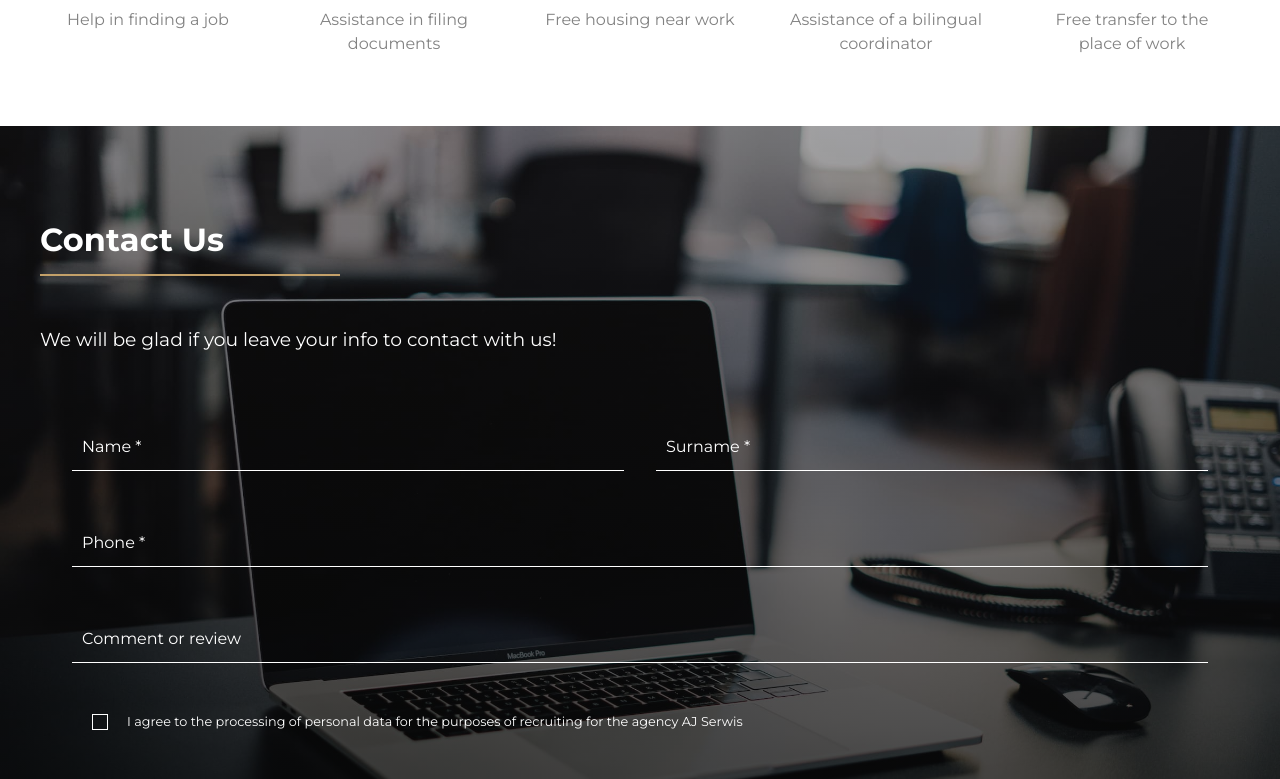
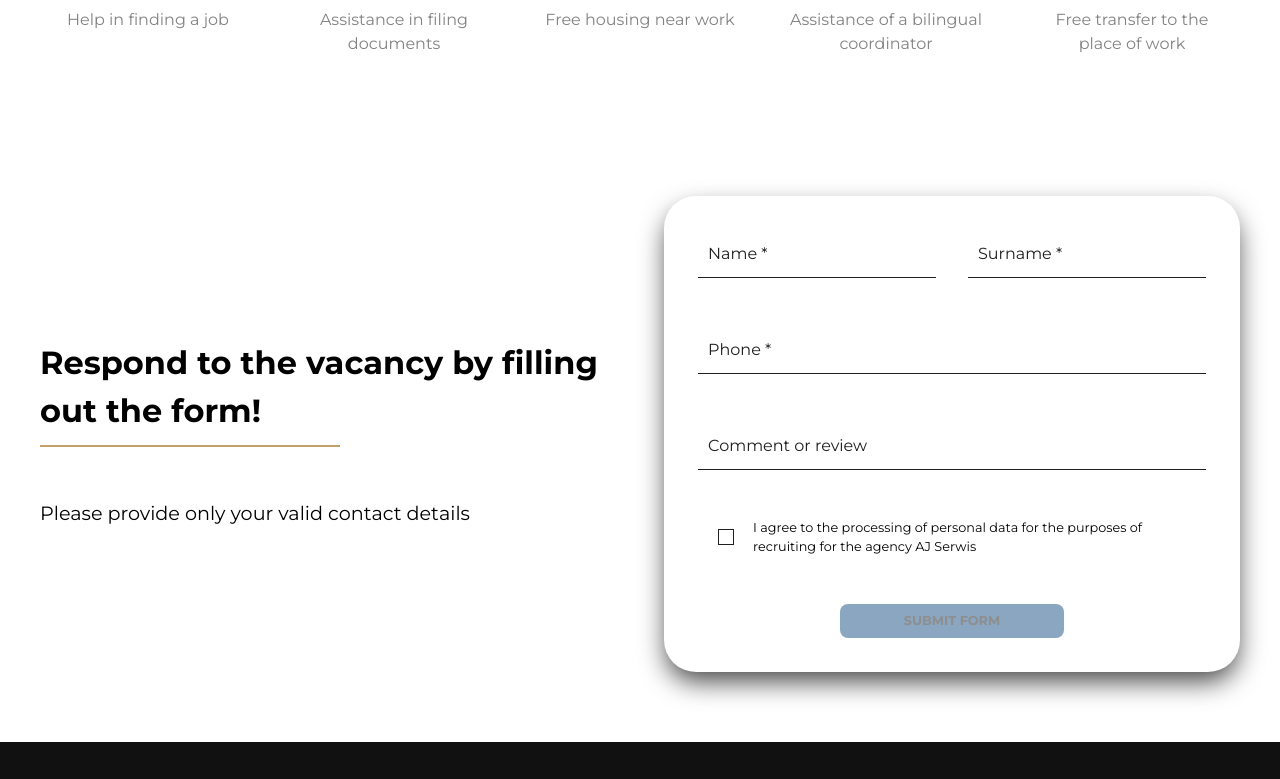
Before and after one commit to Elvira9797/GlobalWork-Service, a React (Create React App) app: page / in a window 1280 px wide. Shown: the part 2261-3040 px from the top of the page. Built offline with nearby package versions, Linux system fonts and the light colour scheme.

Commit message:
new form

```diff
--- a/src/components/App.tsx
+++ b/src/components/App.tsx
@@ -6,7 +6,6 @@ import { lazy } from 'react';
 const LazyHome = lazy(() => import('../pages/Home'));
 const LazyVacancies = lazy(() => import('../pages/Vacancies'));
 const LazyVacanciesDetails = lazy(() => import('../pages/VacanciesDetails'));
-const LazyContacts = lazy(() => import('../pages/Contacts'));
 
 export const App: React.FC = () => {
   return (
@@ -15,7 +14,6 @@ export const App: React.FC = () => {
         <Route index element={<LazyHome />} />
         <Route path="vacancies" element={<LazyVacancies />} />
         <Route path="vacancies/:id" element={<LazyVacanciesDetails />} />
-        <Route path="contacts" element={<LazyContacts />} />
       </Route>
       <Route path="*" element={<NotFound />} />
     </Routes>
--- a/src/components/ContactUs/ContactUs.styled.ts
+++ b/src/components/ContactUs/ContactUs.styled.ts
@@ -1,49 +1,37 @@
 import styled from '@emotion/styled';
-import contactUsBg from '../../img/contact-us-bg.jpg';
 
-export const Section = styled.section`
-  width: 100%;
-  padding: 90px 0;
-  background-color: ${({ theme }) => theme.colors.primaryColor};
-  background-image: linear-gradient(
-      to top,
-      rgba(6, 7, 7, 0.8),
-      rgba(34, 32, 32, 0.4)
-    ),
-    url(${contactUsBg});
-  background-position: center;
-  background-size: cover;
-  background-repeat: no-repeat;
-`;
-
-export const Container = styled.div`
-  background-image: linear-gradient(
-    to right,
-    rgba(6, 7, 7, 0.6),
-    rgba(34, 32, 32, 0.4)
-  );
-  padding: 0 1rem;
-`;
-
-export const Title = styled.h2`
-  text-align: start;
-  font-size: 2rem;
-
-  color: #fff;
-  &::after {
-    content: '';
-    display: block;
-    width: 28%;
-    margin-top: 10px;
-    margin-bottom: 20px;
-    height: 1px;
-    background-color: ${({ theme }) => theme.colors.accentColor};
+export const StyledFormSection = styled.div`
+  padding-top: ${({ theme }) => theme.section.padding.small.paddingTop};
+  padding-bottom: ${({ theme }) => theme.section.padding.small.paddingBottom};
+  @media (min-width: 1236px) {
+    padding-top: ${({ theme }) => theme.section.padding.medium.paddingTop};
+    padding-bottom: ${({ theme }) =>
+      theme.section.padding.medium.paddingBottom};
   }
 `;
 
-export const SubTitle = styled.h3`
-  color: #fff;
-  text-align: start;
-  font-weight: 400;
-  margin-bottom: 2em;
+export const StyledFormContainer = styled.div`
+  display: grid;
+  grid-template-columns: repeat(2, 1fr);
+  gap: 3rem;
+
+  @media (max-width: 900px) {
+    grid-template-columns: 1fr;
+  }
 `;
+
+export const StyledFormInfo = styled.div`
+  flex-basis: 100%;
+  display: flex;
+  justify-content: center;
+  flex-direction: column;
+  h2 {
+    text-align: start;
+    margin-bottom: 2rem;
+    font-size: 2rem;
+  }
+  p {
+    text-align: start;
+    font-size: 1.2rem;
+  }
+`;
--- a/src/components/ContactUs/ContactUs.tsx
+++ b/src/components/ContactUs/ContactUs.tsx
@@ -1,33 +1,40 @@
-import { useTranslation } from 'react-i18next';
-import Form from '../Form/Form';
 import SectionContainer from '../SectionContainer/SectionContainer';
 import SectionTitle from '../SectionTitle/SectionTitle';
-import { Section, SubTitle } from './ContactUs.styled';
-import AnimateOnView from '../AnimateOnView/AnimateOnView';
+import Form from '../Form/Form';
+import {
+  StyledFormContainer,
+  StyledFormInfo,
+  StyledFormSection,
+} from './ContactUs.styled';
+import { useTranslation } from 'react-i18next';
+import AnimateOnScroll from '../AnimateOnScroll/AnimateOnScroll';
 
-const ContactUs = () => {
+const VacancieDetailsFormSection: React.FC = () => {
   const { t } = useTranslation();
 
   return (
-    <Section>
+    <StyledFormSection>
       <SectionContainer>
-        <SectionTitle style={{ color: '#fff' }}>
-          {t('main.contactUs.title')}
-        </SectionTitle>
-        <SubTitle>{t('main.contactUs.subtitle')}</SubTitle>
-        <AnimateOnView>
+        <StyledFormContainer>
+          <StyledFormInfo>
+            <SectionTitle>{t('vacancyDetails.vacancyForm.title')}</SectionTitle>
+            <p>{t('vacancyDetails.vacancyForm.subtitle')}</p>
+          </StyledFormInfo>
+          <AnimateOnScroll>
             <Form
+              lightTheme={true}
               style={{
                 padding: '2rem',
+                border: '2px solid transparent',
+                boxShadow: '0px 12px 27px -3px rgba(0,0,0,0.74)',
                 borderRadius: '2rem',
-              // backgroundColor: '  rgba(34, 32, 32, 0.4)',
-              // backdropFilter: 'blur(10px)',
               }}
             />
-        </AnimateOnView>
+          </AnimateOnScroll>
+        </StyledFormContainer>
       </SectionContainer>
-    </Section>
+    </StyledFormSection>
   );
 };
 
-export default ContactUs;
+export default VacancieDetailsFormSection;
```
Lines whose indentation alone changed are shown as unchanged.
